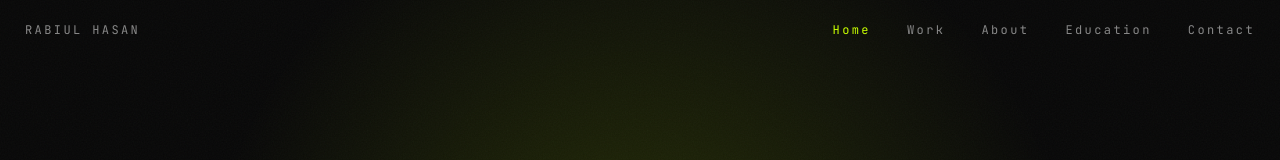
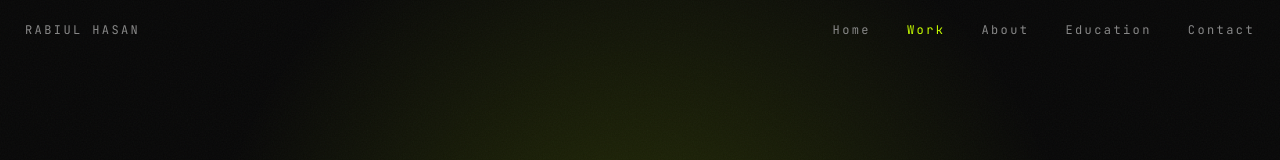
Before and after one commit to Rabiul35790/My-react-portfolio, a React (Vite) app: page / in a window 1280 px wide. Shown: the top 160 px of the page. Built offline with nearby package versions, Linux system fonts and the light colour scheme; a web font is replaced by a local one.

Commit message:
nav bar problem solved fully

```diff
--- a/src/components/Navbar.tsx
+++ b/src/components/Navbar.tsx
@@ -39,49 +39,60 @@ export function Navbar() {
       return;
     }
 
-    const sectionIds = links.map((link) => link.match);
-    const sections = sectionIds
-      .map((id) => document.getElementById(id))
-      .filter((section): section is HTMLElement => Boolean(section));
+    const ids = links.map((link) => link.match);
+    let frame = 0;
 
-    if (!sections.length) {
-      return;
-    }
+    const updateActiveFromScroll = () => {
+      frame = 0;
+      const probeLine = window.innerHeight * 0.35;
 
-    const visibleRatios = new Map<string, number>();
+      let bestId = "home";
+      let bestDistance = Number.POSITIVE_INFINITY;
 
-    const observer = new IntersectionObserver(
-      (entries) => {
-        for (const entry of entries) {
-          const id = (entry.target as HTMLElement).id;
-          visibleRatios.set(id, entry.isIntersecting ? entry.intersectionRatio : 0);
+      for (const id of ids) {
+        const element = document.getElementById(id);
+        if (!element) {
+          continue;
         }
 
-        let topSection = "home";
-        let topRatio = 0;
+        const rect = element.getBoundingClientRect();
+        const containsProbe = rect.top <= probeLine && rect.bottom >= probeLine;
 
-        for (const [id, ratio] of visibleRatios.entries()) {
-          if (ratio > topRatio) {
-            topRatio = ratio;
-            topSection = id;
-          }
+        if (containsProbe) {
+          bestId = id;
+          bestDistance = -1;
+          break;
         }
 
-        if (topRatio > 0) {
-          setActiveSection((prev) => (prev === topSection ? prev : topSection));
+        const distance = Math.abs(rect.top - probeLine);
+        if (distance < bestDistance) {
+          bestDistance = distance;
+          bestId = id;
         }
-      },
-      {
-        threshold: [0.25, 0.45, 0.65],
-        rootMargin: "-20% 0px -35% 0px"
       }
-    );
 
-    for (const section of sections) {
-      observer.observe(section);
-    }
+      setActiveSection((prev) => (prev === bestId ? prev : bestId));
+    };
 
-    return () => observer.disconnect();
+    const requestUpdate = () => {
+      if (frame) {
+        return;
+      }
+      frame = window.requestAnimationFrame(updateActiveFromScroll);
+    };
+
+    requestUpdate();
+
+    window.addEventListener("scroll", requestUpdate, { passive: true });
+    window.addEventListener("resize", requestUpdate);
+
+    return () => {
+      if (frame) {
+        window.cancelAnimationFrame(frame);
+      }
+      window.removeEventListener("scroll", requestUpdate);
+      window.removeEventListener("resize", requestUpdate);
+    };
   }, [location.pathname]);
 
   const inWork = location.pathname.startsWith("/work/");
```
